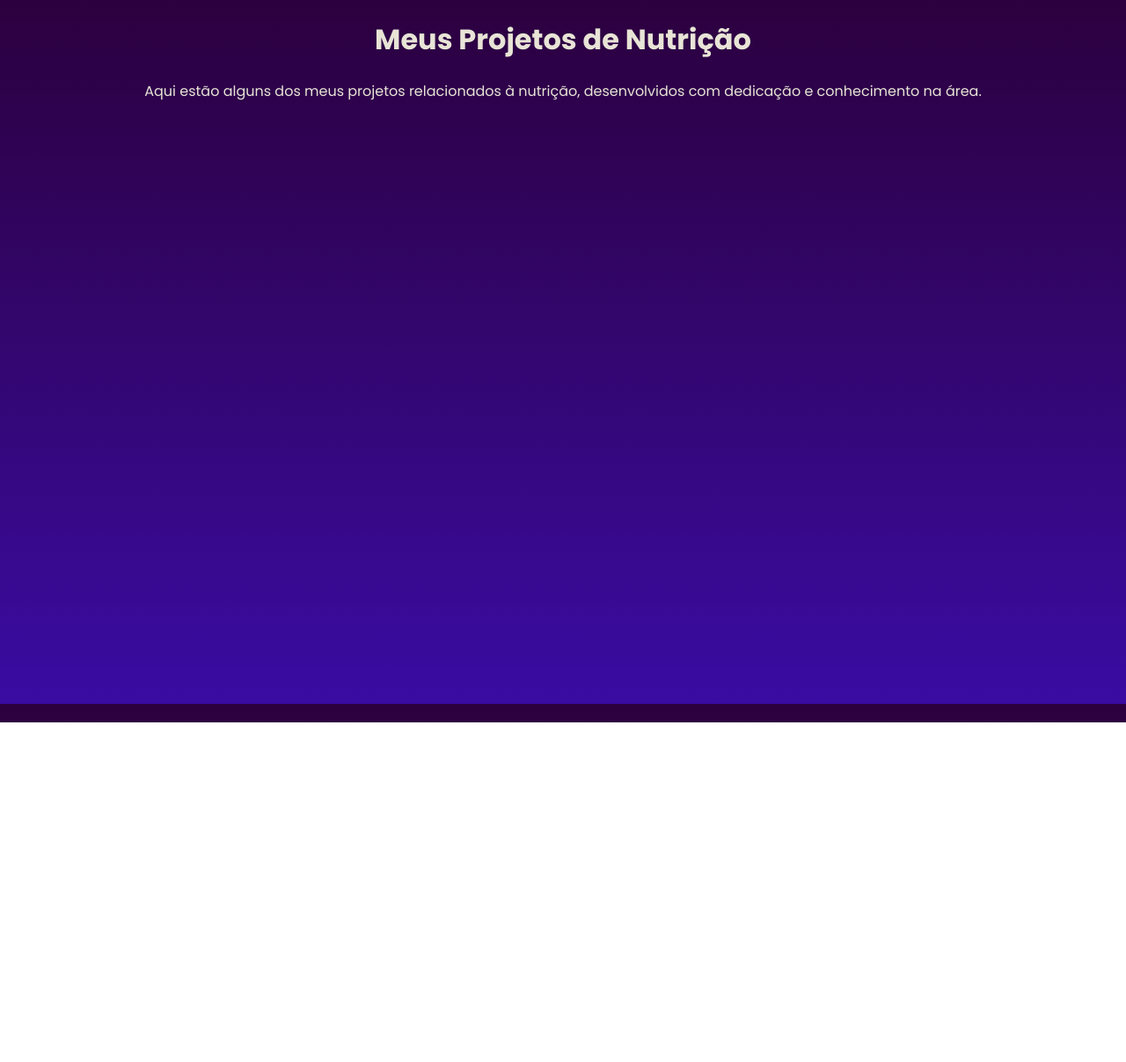
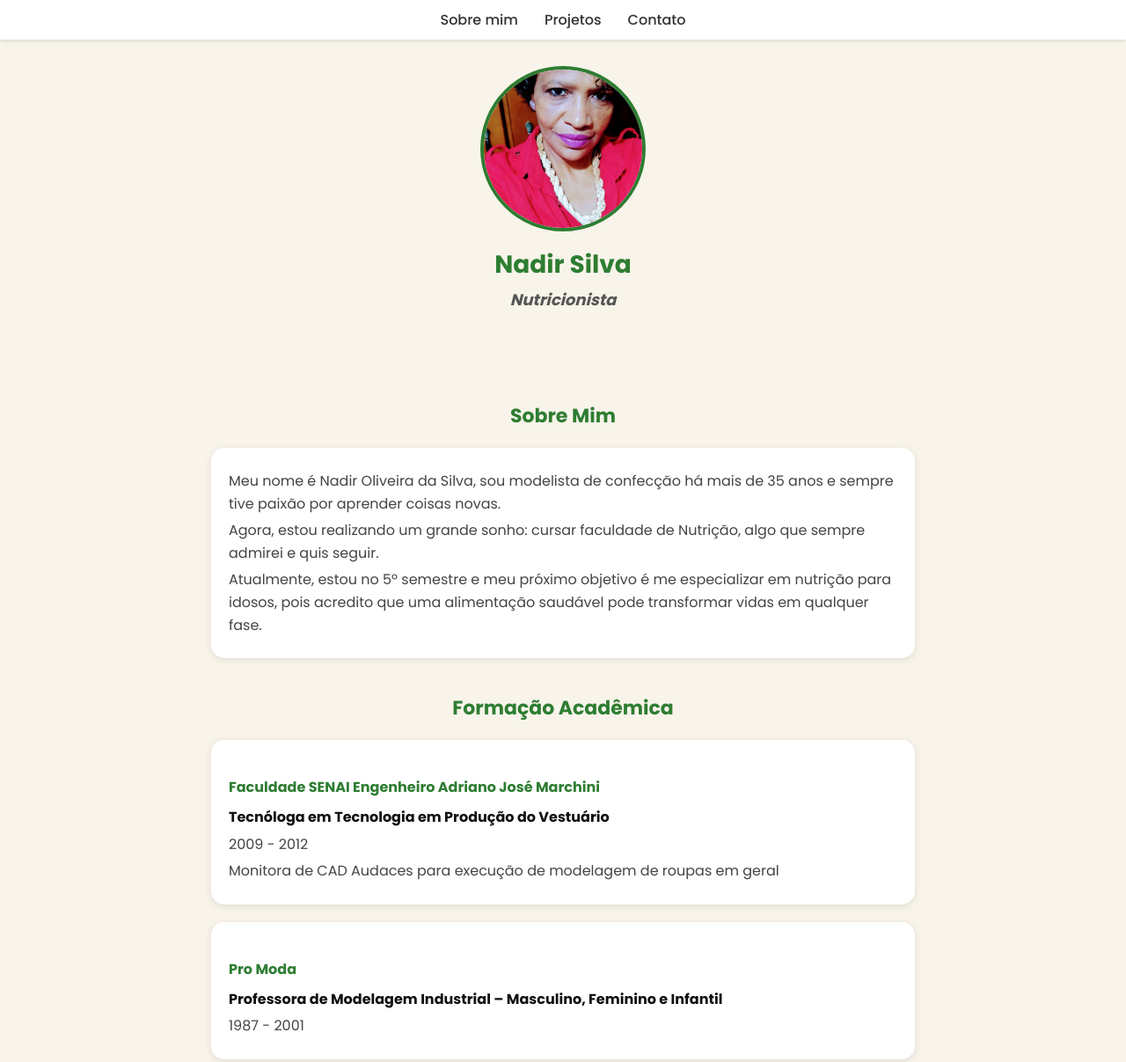
Before and after one commit to VictorZampella/Projeto_Integrador, a plain HTML site: page project.html in a window 1280 px wide. Shown: the top 1207 px of the page at 88% size. Before the commit the page ends 821 px from the top, so only its background shows below. Drawn offline with Linux system fonts and the light colour scheme.

Commit message:
Atualizado

```diff
--- a/index.css
+++ b/index.css
@@ -1,121 +1,117 @@
-body{
-    color: white;
-    background: linear-gradient(to bottom, #2c003e, #3a0ca3);
-
+body {
+    background-color: #f8f4ea;
+    color: #222;
     font-family: 'Poppins', sans-serif;
+    margin: 0;
+    padding: 0;
 }
 
-h1, h2, p, a, span, div, section {
-    font-family: 'Poppins', sans-serif !important;
+nav {
+    background-color: #ffffff;
+    padding: 10px 0;
+    box-shadow: 0 2px 4px rgba(0,0,0,0.1);
 }
 
-
-
-ul{
-    display: flex ;
-    justify-content:space-between ;
-    list-style-type: none;
-    align-items: center;
-    padding: 16px;
+nav ul {
+    display: flex;
+    justify-content: center;
+    gap: 30px;
+    list-style: none;
+    margin: 0;
+    padding: 0;
 }
 
-a{
-    color: white;
+nav a {
+    color: #333;
     text-decoration: none;
+    font-weight: 500;
+    font-size: 16px;
 }
 
-
-header img{
-    width: 200px;
-    height: 200px;
-    border-radius: 50%;
-    border: 5px solid purple;
+nav a:hover {
+    color: #2e7d32;
 }
 
-.center{
+header {
+    padding: 30px 15px;
     text-align: center;
 }
 
-h1{
-    color: purple;
+header img {
+    width: 180px;
+    height: 180px;
+    border-radius: 50%;
+    border: 4px solid #2e7d32;
+    object-fit: cover;
+    margin-bottom: 10px;
 }
 
-
-.titulo{
-    text-align: center;
+.titulo {
+    font-size: 28px;
+    color: #2e7d32;
+    margin: 0;
 }
 
-.subtitulo{
-    text-align: center;
+.subtitulo {
+    font-size: 18px;
+    color: #555;
+    font-style: italic;
+    margin: 5px 0 20px;
 }
 
-.sobre {
-    background-color: #f9f9f9;
-    padding: 10px;
-    margin: 15px 0;
-    border-radius: 20px;
-    box-shadow: 2px 2px 10px rgba(0, 0, 0, 0.1);
-    line-height: 1.6;
-    color: #666;
+main {
+    padding: 30px 15px;
 }
 
-
-
-
-
 section {
-    max-width: 600px; /* largura máxima para melhor leitura */
-    margin: 0 auto; /* Centraliza o conteúdo */
-    font-family: Arial, sans-serif;
-    line-height: 1.6; /* Espaçamento entre linhas */
+    max-width: 800px;
+    margin: 0 auto 40px;
 }
 
 h3 {
     text-align: center;
-    color: #FFD700;
-
+    color: #2e7d32;
+    font-size: 22px;
+    margin-bottom: 20px;
 }
 
-.formacao {
-    background-color: #f9f9f9; /* Fundo sutil */
-    padding: 10px;
-    margin: 15px 0;
-    border-radius: 20px; /* Bordas arredondadas */
-    box-shadow: 2px 2px 10px rgba(0, 0, 0, 0.1); /* Sombra leve */
+.sobre, .formacao {
+    background-color: #ffffff;
+    padding: 20px;
+    margin-bottom: 20px;
+    border-radius: 15px;
+    box-shadow: 0px 2px 8px rgba(0,0,0,0.1);
+    line-height: 1.6;
 }
 
-h4 {
-    color: #444;
-    margin-bottom: 5px;
+.formacao h4 {
+    color: #2e7d32;
+    margin-bottom: 8px;
 }
 
-p {
+.formacao p, .sobre p {
+    color: #444;
     margin: 5px 0;
-    color: #666;
 }
 
 strong {
-    color: #222; /* títulos dos cursos mais destacados */
+    color: #111;
 }
 
-
-footer img{
-    height: 150px;
-    width: 150px;
+footer {
+    text-align: center;
+    background-color: #ffffff;
+    padding: 20px 10px;
 }
 
-footer{
-    text-align: center;
-    justify-content: center;
+footer img {
+    width: 50px;
+    height: 50px;
 }
 
 footer p {
-    color: black; /*  cor */
-    font-size: 16px;
-    font-weight: bold; /*negrito */
+    font-size: 14px;
+    color: #333;
+    font-weight: bold;
+    margin-top: 5px;
 }
-
-
-nav a:hover{
-    color: #3a0ca3;
-}
--- a/project.html
+++ b/project.html
@@ -1,18 +1,66 @@
 <!DOCTYPE html>
-<html lang="en">
+<html lang="pt-br">
 <head>
-    <link href="https://fonts.googleapis.com/css2?family=Poppins:wght@300;400;500;600;700&display=swap" rel="stylesheet">
     <meta charset="UTF-8">
     <meta name="viewport" content="width=device-width, initial-scale=1.0">
-    <title>Meus Projetos</title>
-    <link rel="stylesheet" href="project.css">
+    <title>Nadir Oliveira da Silva</title>
+    <link href="https://fonts.googleapis.com/css2?family=Poppins:wght@300;400;500;600;700&display=swap" rel="stylesheet">
+    <link rel="stylesheet" href="index.css">
 </head>
 <body>
 
+    <nav>
+        <ul>
+            <li><a href="index.html">Sobre mim</a></li>
+            <li><a href="project.html">Projetos</a></li>
+            <li><a href="contact.html">Contato</a></li>
+        </ul>
+    </nav>
+
     <header>
-        <h1>Meus Projetos de Nutrição</h1>
-        <p>Aqui estão alguns dos meus projetos relacionados à nutrição, desenvolvidos com dedicação e conhecimento na área.</p>
+        <div class="center">
+            <img src="./img/nadir.jpg" alt="Nadir Oliveira da Silva">
+            <h1 class="titulo">Nadir Silva</h1>
+            <h2 class="subtitulo">Nutricionista</h2>
+        </div>
     </header>
+
+    <main>
+        <section>
+            <h3>Sobre Mim</h3>
+            <div class="sobre">
+                <p>Meu nome é Nadir Oliveira da Silva, sou modelista de confecção há mais de 35 anos
+                    e sempre tive paixão por aprender coisas novas.</p>
+                <p>Agora, estou realizando um grande sonho: cursar faculdade de Nutrição,
+                    algo que sempre admirei e quis seguir.</p>
+                <p>Atualmente, estou no 5º semestre e meu próximo objetivo é me especializar em nutrição para idosos,
+                    pois acredito que uma alimentação saudável pode transformar vidas em qualquer fase.</p>
+            </div>
+        </section>
+
+        <section>
+            <h3>Formação Acadêmica</h3>
+            <div class="formacao">
+                <h4>Faculdade SENAI Engenheiro Adriano José Marchini</h4>
+                <p><strong>Tecnóloga em Tecnologia em Produção do Vestuário</strong></p>
+                <p>2009 - 2012</p>
+                <p>Monitora de CAD Audaces para execução de modelagem de roupas em geral</p>
+            </div>
+
+            <div class="formacao">
+                <h4>Pro Moda</h4>
+                <p><strong>Professora de Modelagem Industrial – Masculino, Feminino e Infantil</strong></p>
+                <p>1987 - 2001</p>
+            </div>
+        </section>
+    </main>
+
+    <footer>
+        <a href="https://www.linkedin.com/in/nadir-oliveira-10559131/" target="_blank" rel="noopener noreferrer">
+            <img src="./img/icon_linkedin.svg" alt="LinkedIn">
+            <p>LinkedIn</p>
+        </a>
+    </footer>
 
 </body>
 </html>
```
